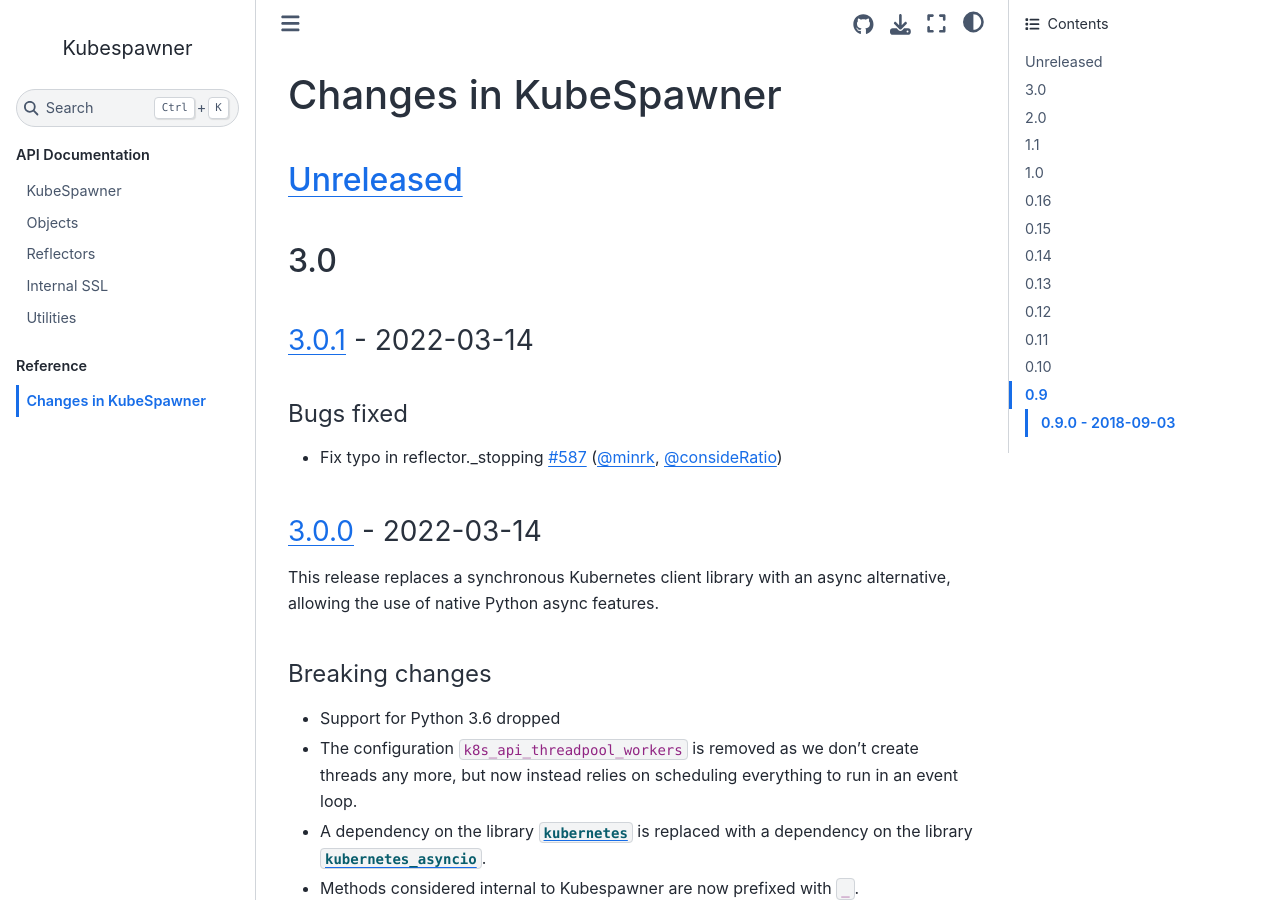
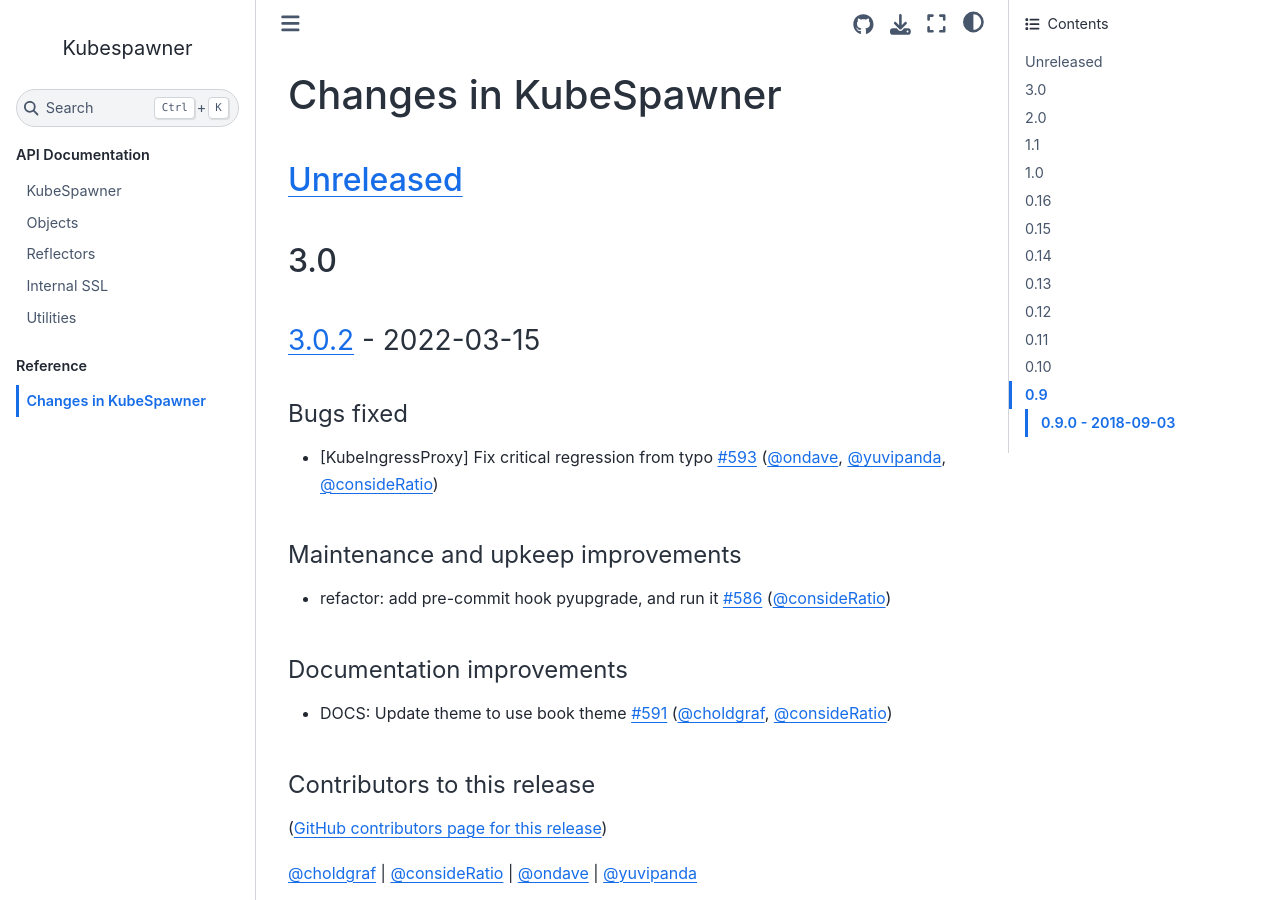
Before and after one commit to jupyterhub/kubespawner, a Sphinx documentation site: the page built from docs/source/changelog.md, in a window 1280 px wide and 900 px high. Built offline with Sphinx 7.4.7 and the Sphinx Book theme 1.1.4, drawn with Linux system fonts in a browser that asks for light colours.

Commit message:
Add changelog for 3.0.2

```diff
--- a/docs/source/changelog.md
+++ b/docs/source/changelog.md
@@ -5,6 +5,26 @@
 ## [Unreleased]
 
 ## 3.0
+
+### [3.0.2] - 2022-03-15
+
+#### Bugs fixed
+
+- [KubeIngressProxy] Fix critical regression from typo [#593](https://github.com/jupyterhub/kubespawner/pull/593) ([@ondave](https://github.com/ondave), [@yuvipanda](https://github.com/yuvipanda), [@consideRatio](https://github.com/consideRatio))
+
+#### Maintenance and upkeep improvements
+
+- refactor: add pre-commit hook pyupgrade, and run it [#586](https://github.com/jupyterhub/kubespawner/pull/586) ([@consideRatio](https://github.com/consideRatio))
+
+#### Documentation improvements
+
+- DOCS: Update theme to use book theme [#591](https://github.com/jupyterhub/kubespawner/pull/591) ([@choldgraf](https://github.com/choldgraf), [@consideRatio](https://github.com/consideRatio))
+
+#### Contributors to this release
+
+([GitHub contributors page for this release](https://github.com/jupyterhub/kubespawner/graphs/contributors?from=2022-03-14&to=2022-03-15&type=c))
+
+[@choldgraf](https://github.com/search?q=repo%3Ajupyterhub%2Fkubespawner+involves%3Acholdgraf+updated%3A2022-03-14..2022-03-15&type=Issues) | [@consideRatio](https://github.com/search?q=repo%3Ajupyterhub%2Fkubespawner+involves%3AconsideRatio+updated%3A2022-03-14..2022-03-15&type=Issues) | [@ondave](https://github.com/search?q=repo%3Ajupyterhub%2Fkubespawner+involves%3Aondave+updated%3A2022-03-14..2022-03-15&type=Issues) | [@yuvipanda](https://github.com/search?q=repo%3Ajupyterhub%2Fkubespawner+involves%3Ayuvipanda+updated%3A2022-03-14..2022-03-15&type=Issues)
 
 ### [3.0.1] - 2022-03-14
 
@@ -488,7 +508,8 @@
 - Update Kubernetes Python client to 6.0 (supporting Kubernetes 1.10 APIs)
 - Numerous bugfixes
 
-[unreleased]: https://github.com/jupyterhub/kubespawner/compare/3.0.1...HEAD
+[unreleased]: https://github.com/jupyterhub/kubespawner/compare/3.0.2...HEAD
+[3.0.2]: https://github.com/jupyterhub/kubespawner/compare/3.0.1...3.0.2
 [3.0.1]: https://github.com/jupyterhub/kubespawner/compare/3.0.0...3.0.1
 [3.0.0]: https://github.com/jupyterhub/kubespawner/compare/2.0.1...3.0.0
 [2.0.1]: https://github.com/jupyterhub/kubespawner/compare/2.0.0...2.0.1
```
